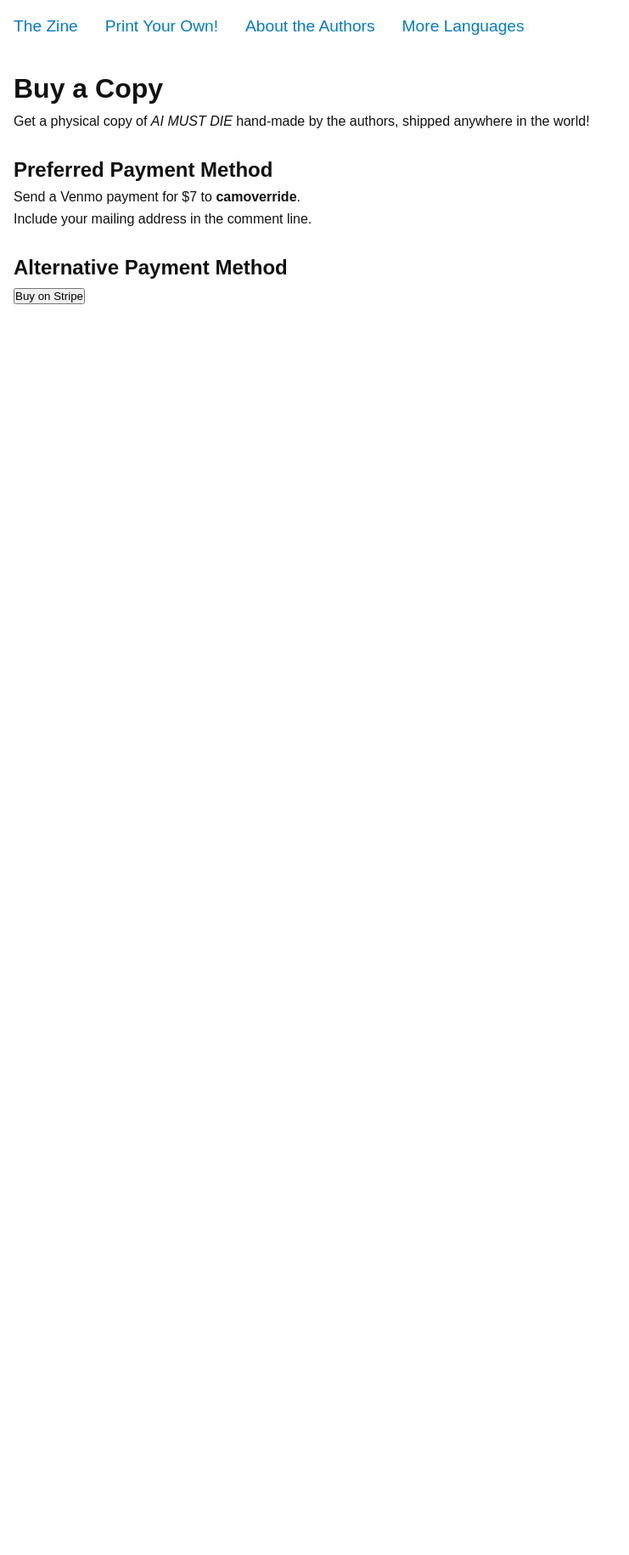
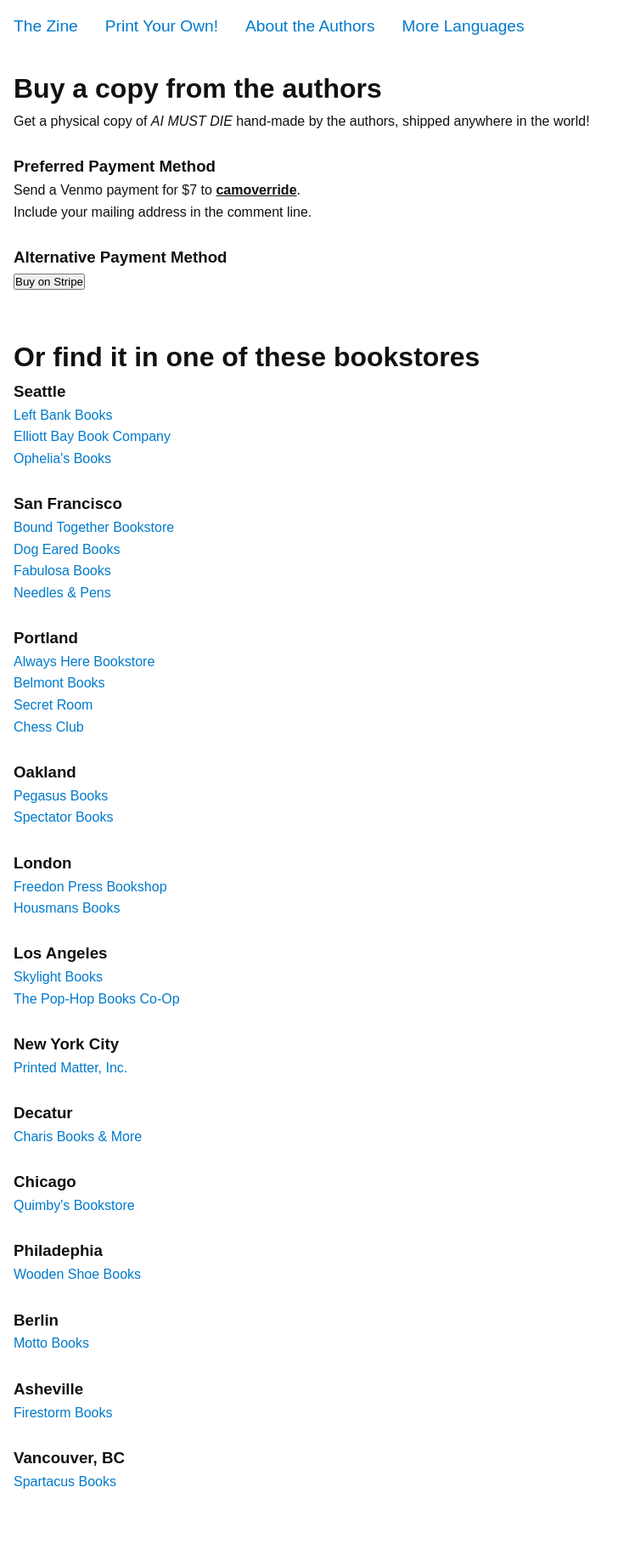
Before and after one commit to camoverride/ai_must_die, a Jekyll site: the page built from buy.html, in a window 1280 px wide. Shown: the whole page at 85% size, without its empty margins (0-741 px from the left). Built offline with Jekyll 4.4.1, drawn with Linux system fonts in a browser that asks for light colours; before the commit the page ends 900 px from its top, so only the background shows below that.

Commit message:
add list of bookstores carrying the zine, for people who want a physical copy but dont want to buy online!

```diff
--- a/buy.html
+++ b/buy.html
@@ -3,7 +3,7 @@
 title: Buy
 ---
 
-<h1>Buy a Copy</h1>
+<h1>Buy a copy from the authors</h1>
 
 <p>Get a physical copy of <i>AI MUST DIE</i> hand-made by the authors, shipped anywhere in the world!</p>
 
@@ -11,23 +11,90 @@
 
 <p>&nbsp;</p>
 
-<h2>Preferred Payment Method</h2>
+<h3>Preferred Payment Method</h3>
 
-<p>Send a Venmo payment for $7 to <b>camoverride</b>.</p>
+<p>Send a Venmo payment for $7 to <b><u>camoverride</u></b>.</p>
 <p>Include your mailing address in the comment line.</p>
-
 
 
 <p>&nbsp;</p>
 
-<h2>Alternative Payment Method</h2>
+<h3>Alternative Payment Method</h3>
 
 </form>
 <form action="https://buy.stripe.com/4gM7sM5uH1x8dgC3oPfw400">
     <input type="submit" value="Buy on Stripe" />
 </form>
 
+<p>&nbsp;</p><p>&nbsp;</p>
+
+
+<h1>Or find it in one of these bookstores</h1>
+
+<h3>Seattle</h3>
+
+    <p><a href="https://www.leftbankbooks.com/viewAll.php?category=All">Left Bank Books</a></p>
+    <p><a href="https://www.elliottbaybook.com/">Elliott Bay Book Company</a></p>
+    <p><a href="https://www.opheliasbooks.com/">Ophelia's Books</a></p>
+    <p>&nbsp;</p>
+
+<h3>San Francisco</h3>
+    <p><a href="https://boundtogether.org/">Bound Together Bookstore</a></p>
+    <p><a href="https://www.dogearedbooks.com/">Dog Eared Books</a></p>
+    <p><a href="https://www.fabulosabooks.com/#/">Fabulosa Books</a></p>
+    <p><a href="https://needles-pens.com/">Needles & Pens</a></p>
+    <p>&nbsp;</p>
+
+<h3>Portland</h3>
+    <p><a href="https://www.alwaysherebooks.com/">Always Here Bookstore</a></p>
+    <p><a href="https://www.facebook.com/belmontbookspdx/">Belmont Books</a></p>
+    <p><a href="https://www.secretroompress.com/">Secret Room</a></p>
+    <p><a href="https://chessclub.art/">Chess Club</a></p>
+    <p>&nbsp;</p>
+
+<h3>Oakland</h3>
+    <p><a href="https://pegasusbookstore.com/college-avenue">Pegasus Books</a></p>
+    <p><a href="https://www.spectatorbooks.com/">Spectator Books</a></p>
+    <p>&nbsp;</p>
+
+<h3>London</h3>
+    <p><a href="https://freedompress.org.uk/">Freedon Press Bookshop</a></p>
+    <p><a href="https://housmans.com/">Housmans Books</a></p>
+    <p>&nbsp;</p>
+
+<h3>Los Angeles</h3>
+    <p><a href="https://www.instagram.com/skylightbooks/">Skylight Books</a></p>
+    <p><a href="https://www.thepophop.com/">The Pop-Hop Books Co-Op</a></p>
+    <p>&nbsp;</p>
+
+<h3>New York City</h3>
+    <p><a href="https://www.printedmatter.org/catalog/71617/">Printed Matter, Inc.</a></p>
+    <p>&nbsp;</p>
+
+<h3>Decatur</h3>
+    <p><a href="https://charisbooksandmore.com/books">Charis Books & More</a></p>
+    <p>&nbsp;</p>
+
+<h3>Chicago</h3>
+    <p><a href="https://www.quimbys.com/">Quimby's Bookstore</a></p>
+    <p>&nbsp;</p>
+
+<h3>Philadephia</h3>
+    <p><a href="https://woodenshoebooks.org/">Wooden Shoe Books</a></p>
+    <p>&nbsp;</p>
+
+<h3>Berlin</h3>
+    <p><a href="https://www.mottodistribution.com/site/?page_id=1020">Motto Books</a></p>
+    <p>&nbsp;</p>
+
+<h3>Asheville</h3>
+    <p><a href="https://firestorm.coop/">Firestorm Books</a></p>
+    <p>&nbsp;</p>
+
+<h3>Vancouver, BC</h3>
+    <p><a href="https://spartacusbooks.net/">Spartacus Books</a></p>
+    <p>&nbsp;</p>
+
 
 <p>
-
 </p>
```
